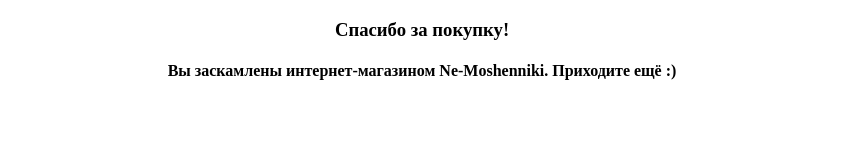
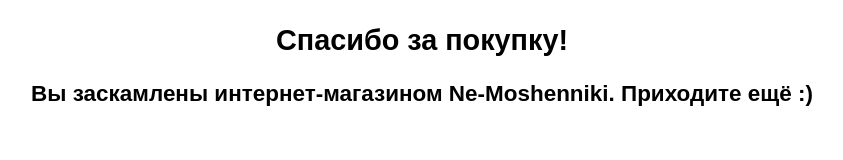
Before and after one commit to scam-site/scam-site.github.io, a plain HTML site: page ok/index.html in a window 1280 px wide. Shown: the whole page, without its empty margins (218-1061 px from the left). Drawn offline with Linux system fonts and the light colour scheme.

Commit message:
Update index.html

```diff
--- a/ok/index.html
+++ b/ok/index.html
@@ -2,11 +2,15 @@
 <html>
 <head>
 <meta charset="utf-8">
+<meta name="viewport" content="width=device-width, initial-scale=1">
+<style>
+body { font: 1.2em "Fira Sans", sans-serif; }
+</style>
 </head>
 <body>
 <center>
-<h3>Спасибо за покупку!</h3>
-<h4>Вы заскамлены интернет-магазином Ne-Moshenniki. Приходите ещё :)</h4>
+<h2>Спасибо за покупку!</h2>
+<h3>Вы заскамлены интернет-магазином Ne-Moshenniki. Приходите ещё :)</h3>
 </center>
 </body>
 </html>
```
